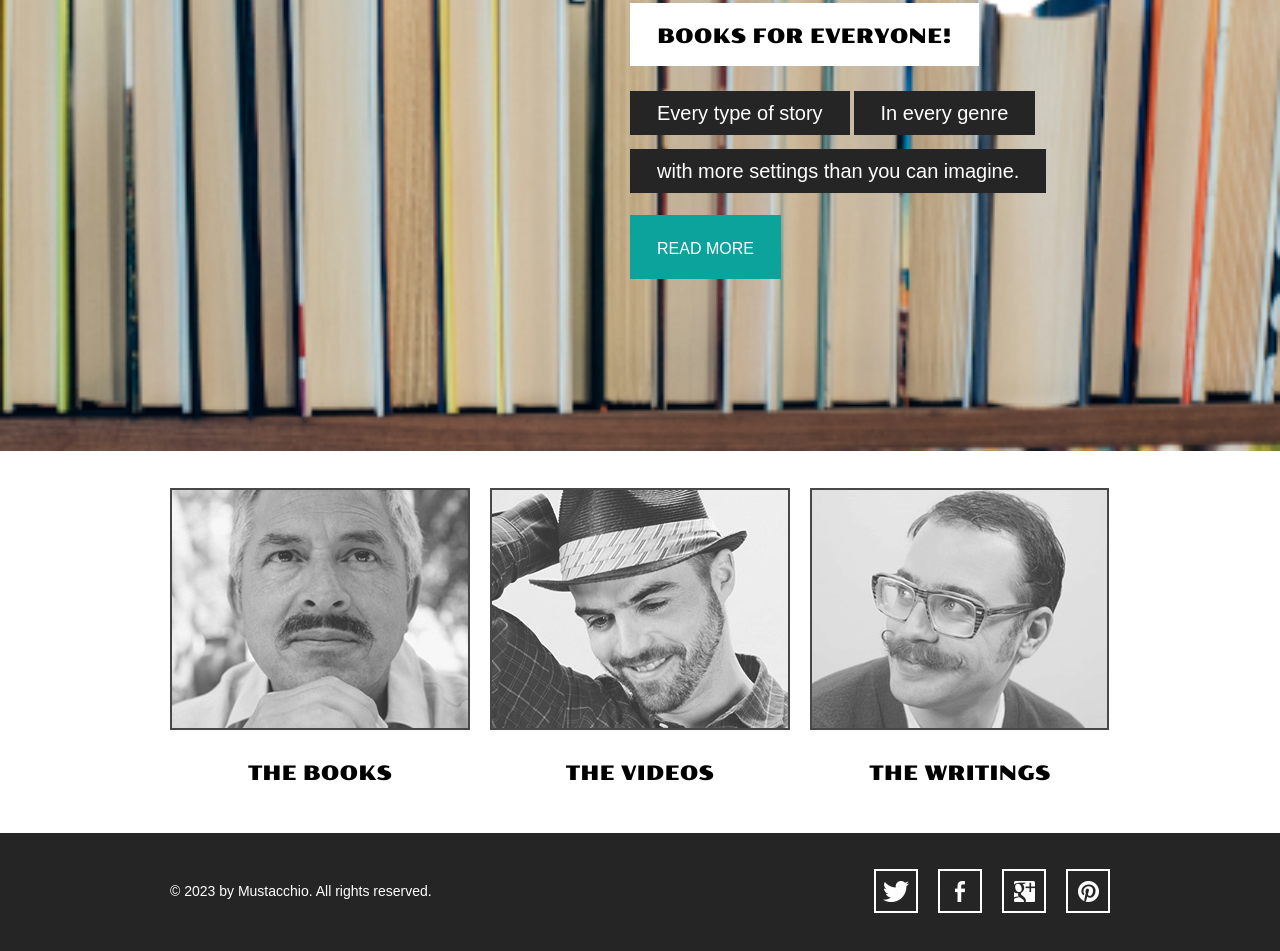
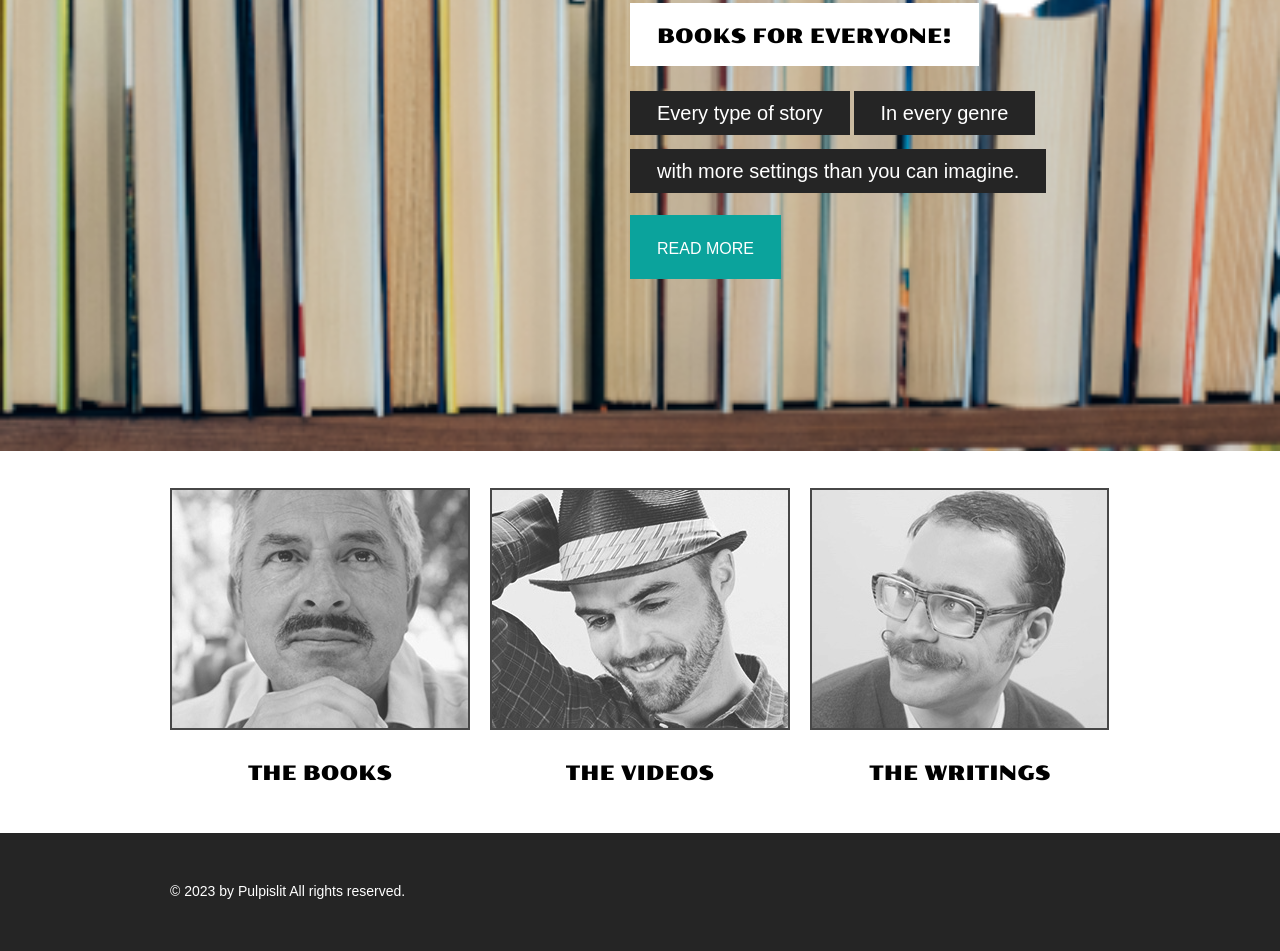
Before and after one commit to pulpislit/site, a plain HTML site: page index.html in a window 1280 px wide. Shown: the part 383-1334 px from the top of the page. Drawn offline with Linux system fonts and the light colour scheme.

Commit message:
Update index.html

```diff
--- a/index.html
+++ b/index.html
@@ -63,21 +63,7 @@
 	</div>
 	<div id="footer">
 		<div>
-			<p>&copy; 2023 by Mustacchio. All rights reserved.</p>
-			<ul>
-				<li>
-					<a href="http://freewebsitetemplates.com/go/twitter/" id="twitter">twitter</a>
-				</li>
-				<li>
-					<a href="http://freewebsitetemplates.com/go/facebook/" id="facebook">facebook</a>
-				</li>
-				<li>
-					<a href="http://freewebsitetemplates.com/go/googleplus/" id="googleplus">googleplus</a>
-				</li>
-				<li>
-					<a href="http://pinterest.com/fwtemplates/" id="pinterest">pinterest</a>
-				</li>
-			</ul>
+			<p>&copy; 2023 by Pulpislit All rights reserved.</p>
 		</div>
 	</div>
 </body>
```
